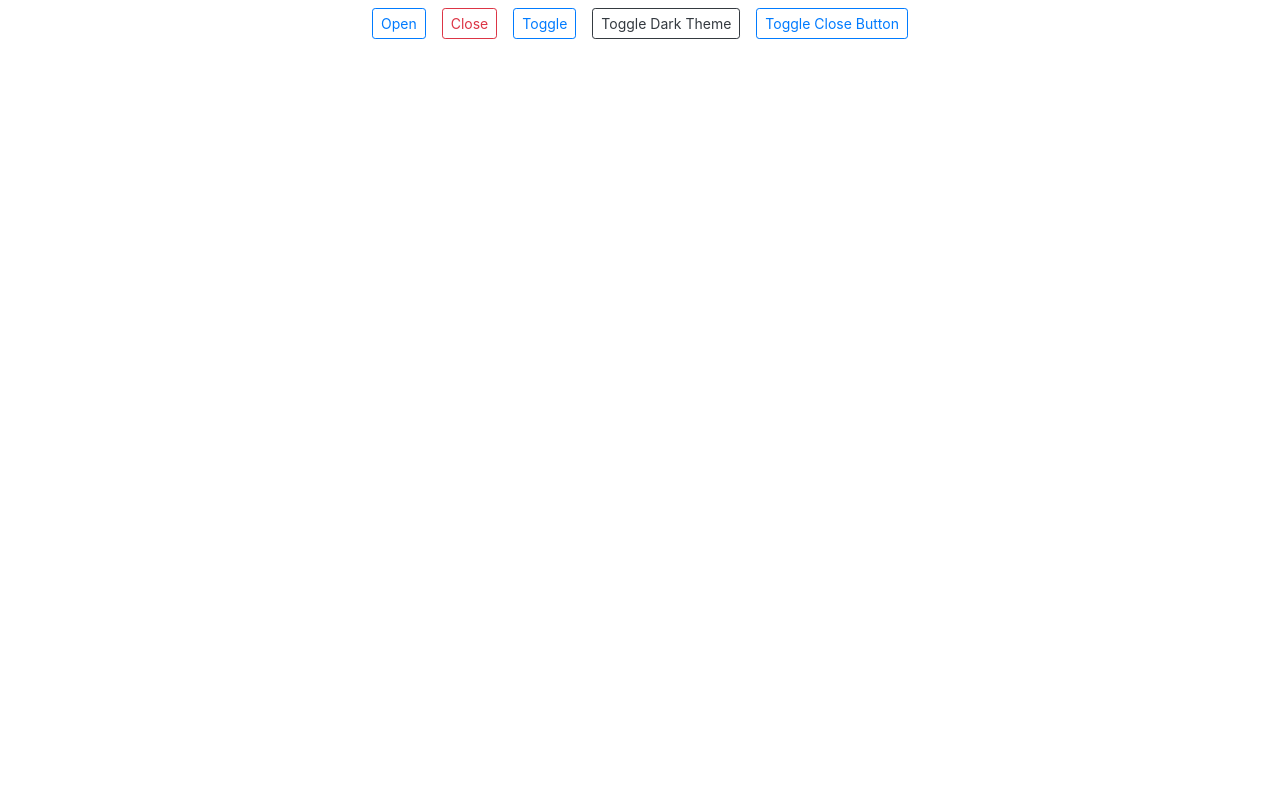
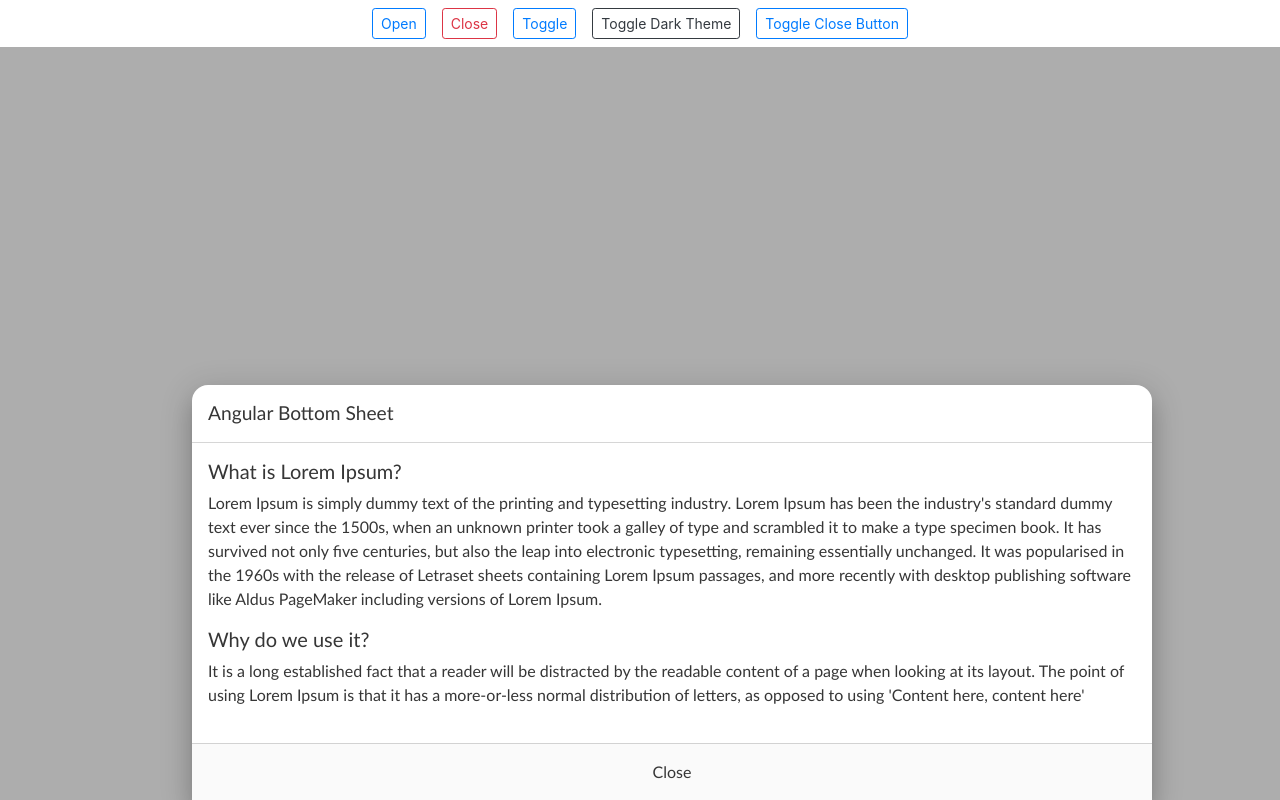
Before and after one commit to rahul051296/angular-bottom-sheet, an Angular app: page / in a window 1280 px wide. Built offline with nearby package versions, Linux system fonts and the light colour scheme.

Commit message:
Minor Changes

```diff
--- a/package.json
+++ b/package.json
@@ -1,6 +1,6 @@
 {
   "name": "angular-bottom-sheet",
-  "version": "1.1.3",
+  "version": "1.2.0",
   "description": "Angular Bottom Sheet Component",
   "keywords": [
     "angular bottom sheet",
--- a/src/app/testing/testing.component.ts
+++ b/src/app/testing/testing.component.ts
@@ -16,8 +16,9 @@ export class TestingComponent implements OnInit {
     this.options = {
       title: "Angular Bottom Sheet",
       enableCloseButton: true,
-      darkTheme: true
+      darkTheme: false
     }
+    this.open();
   }
 
   toggle() {
```
